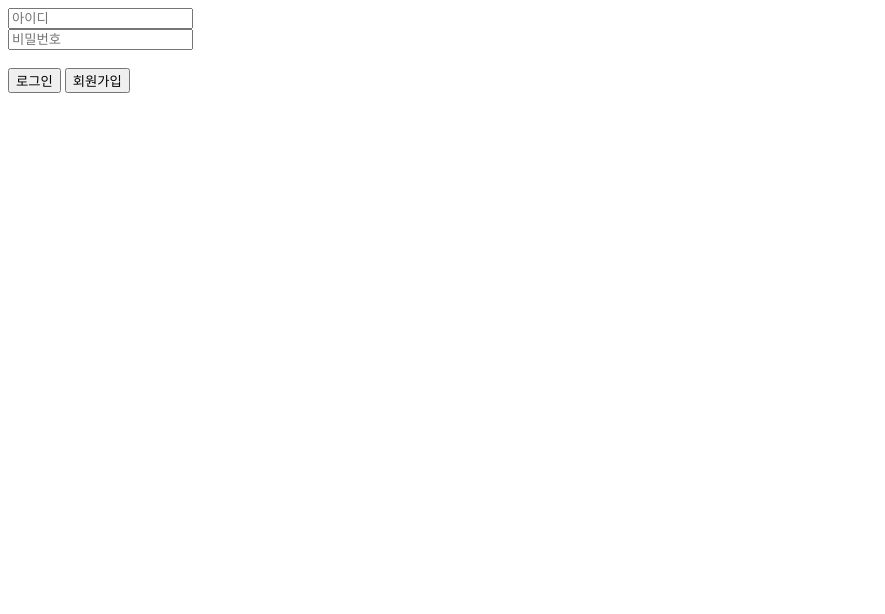
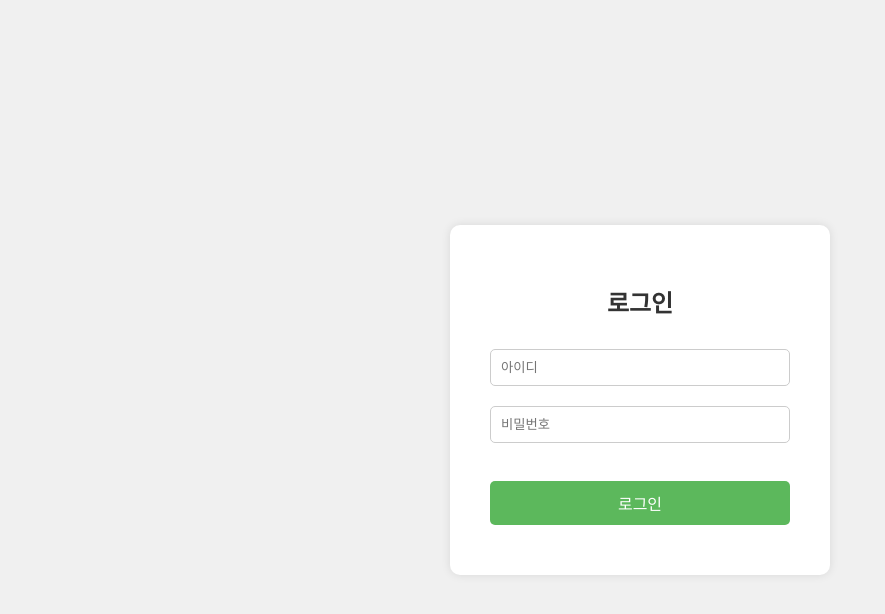
Before and after one commit to IJAEYEONG/board, a website: page login.html in a window 1280 px wide. Shown: the whole page, without its empty margins (0-885 px from the left). Drawn offline with Linux system fonts and the light colour scheme.

Commit message:
로그인 페이지 디자인 구성

```diff
--- /dev/null
+++ b/login.css
@@ -0,0 +1,50 @@
+body {
+  font-family: Arial, sans-serif;
+  background-color: #f0f0f0;
+  display: flex;
+  justify-content: center;
+  align-items: center;
+  height: 100vh;
+  margin: 0;
+}
+.container {
+  background-color: white;
+  padding: 40px;
+  border-radius: 10px;
+  box-shadow: 0 0 10px rgba(0, 0, 0, 0.1);
+  width: 300px;
+  text-align: center;
+}
+.container h2 {
+  margin-bottom: 20px;
+  color: #333;
+}
+.container input[type="text"],
+.container input[type="password"] {
+  width: 100%;
+  padding: 10px;
+  margin: 10px 0;
+  border: 1px solid #ccc;
+  border-radius: 5px;
+  box-sizing: border-box;
+}
+.container button {
+  width: 100%;
+  padding: 10px;
+  margin: 10px 0;
+  border: none;
+  border-radius: 5px;
+  background-color: #5cb85c;
+  color: white;
+  font-size: 16px;
+  cursor: pointer;
+}
+.container button:hover {
+  background-color: #4cae4c;
+}
+.container .signup-button {
+  background-color: #0275d8;
+}
+.container .signup-button:hover {
+  background-color: #025aa5;
+}
--- a/login.html
+++ b/login.html
@@ -3,22 +3,20 @@
 <head>
   <meta charset="UTF-8">
   <meta name="viewport" content="width=device-width, initial-scale=1.0">
+  <link rel="stylesheet" href="./login.css">
   <style>
-    a{
-      width: 30px;
-      height: 30px;
-      background-color: gray;
-      border-radius: 5px;
-    }
+
   </style>
   <title>Login</title>
 </head>
 <body>
-  <form action="/login" method="post">
-    <input type="text" name="username" placeholder="아이디"><br>
-    <input type="password" name="password" placeholder="비밀번호"><br><br>
-    <button type="submit">로그인</button>
-    <button type="submit" formaction="/signup">회원가입</button>
-  </form>
+  <div class="container">
+    <h2>로그인</h2>
+    <form action="/login" method="post">
+      <input type="text" name="username" placeholder="아이디" required><br>
+      <input type="password" name="password" placeholder="비밀번호" required><br><br>
+      <button type="submit">로그인</button>
+    </form>
+  </div>
 </body>
 </html>
```
Also changed, not shown: server.js (+10 -4 lines).
